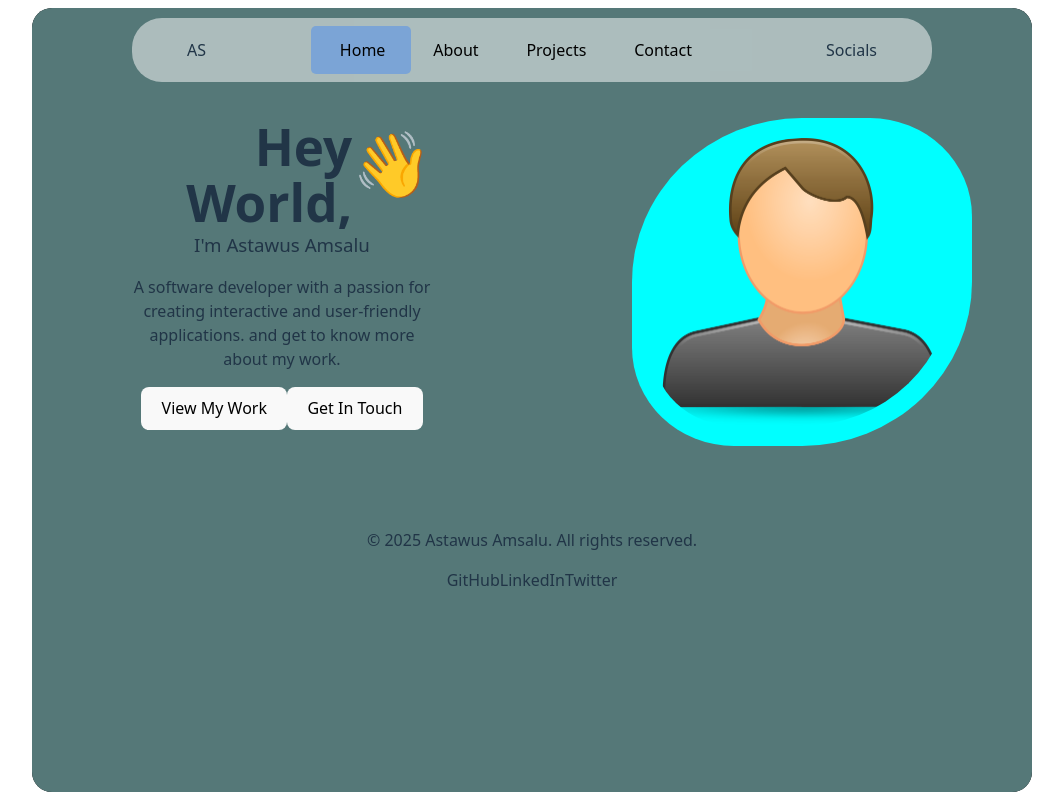
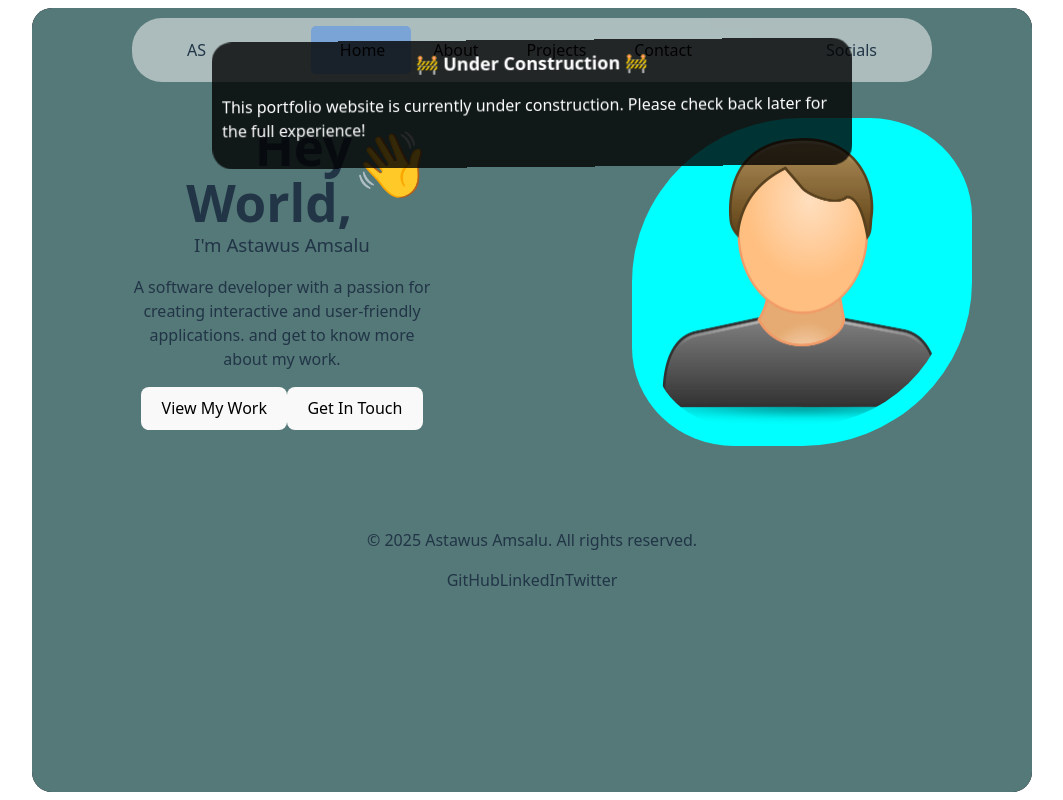
Before and after one commit to Zking4ever/Zking4ever, a React (Vite) app in the folder Portfolio(React)/: page / in a window 1280 px wide. Shown: the whole page, without its empty margins (108-1171 px from the left). Built offline with nearby package versions, Linux system fonts and the light colour scheme.

Commit message:
added underconstruction flag

```diff
--- a/Portfolio(React)/src/App.css
+++ b/Portfolio(React)/src/App.css
@@ -1,3 +1,39 @@
+.under-construction{
+  position: absolute;
+  top: 5vh;
+  left: 50%;
+  transform: translateX(-50%);
+  background-color: rgba(0, 0, 0, 0.8);
+  color: white;
+  display: flex;
+  flex-direction: column;
+  justify-content: center;
+  align-items: center;
+  z-index: 1000;
+  border-radius: 20px;
+  padding: 10px;
+  animation: shake 1.5s infinite;
+}
+.under-construction h3{
+  margin: 0;
+  font-size: large;
+}
+@keyframes shake {
+  0% { transform: translateX(-50%) rotate(0deg); }
+  25% { transform: translateX(-50%) rotate(.5deg); }
+  50% { transform: translateX(-50%) rotate(0deg); }
+  75% { transform: translateX(-50%) rotate(-.5deg); }
+  100% { transform: translateX(-50%) rotate(0deg); }
+
+}
+@media (max-width:760px) {
+  .under-construction{
+    font-size: small;
+    top: 2vh;
+    left: 2vw;
+    width: 90vw;
+  }
+}
 #root {
   max-width: 1280px;
   margin: 0 auto;
--- a/Portfolio(React)/src/App.tsx
+++ b/Portfolio(React)/src/App.tsx
@@ -1,6 +1,6 @@
 import './App.css'
 import Pages from './pages/Pages'
-import { useState } from 'react'
+import { useState,useEffect } from 'react'
 
 
 function App() {
@@ -10,6 +10,15 @@ function App() {
   function handleNavigatorClick(x:string){
       setCurrentPage(x);
   }
+  useEffect(()=>{
+    var underConstruction = document.createElement("div");
+    underConstruction.className = "under-construction";
+    underConstruction.innerHTML = "<h3>🚧 Under Construction 🚧</h3><p>This portfolio website is currently under construction. Please check back later for the full experience!</p>";
+    document.body.appendChild(underConstruction);
+    return ()=>{
+      document.body.removeChild(underConstruction);
+    }
+  });
 
   return (
     <>
```
